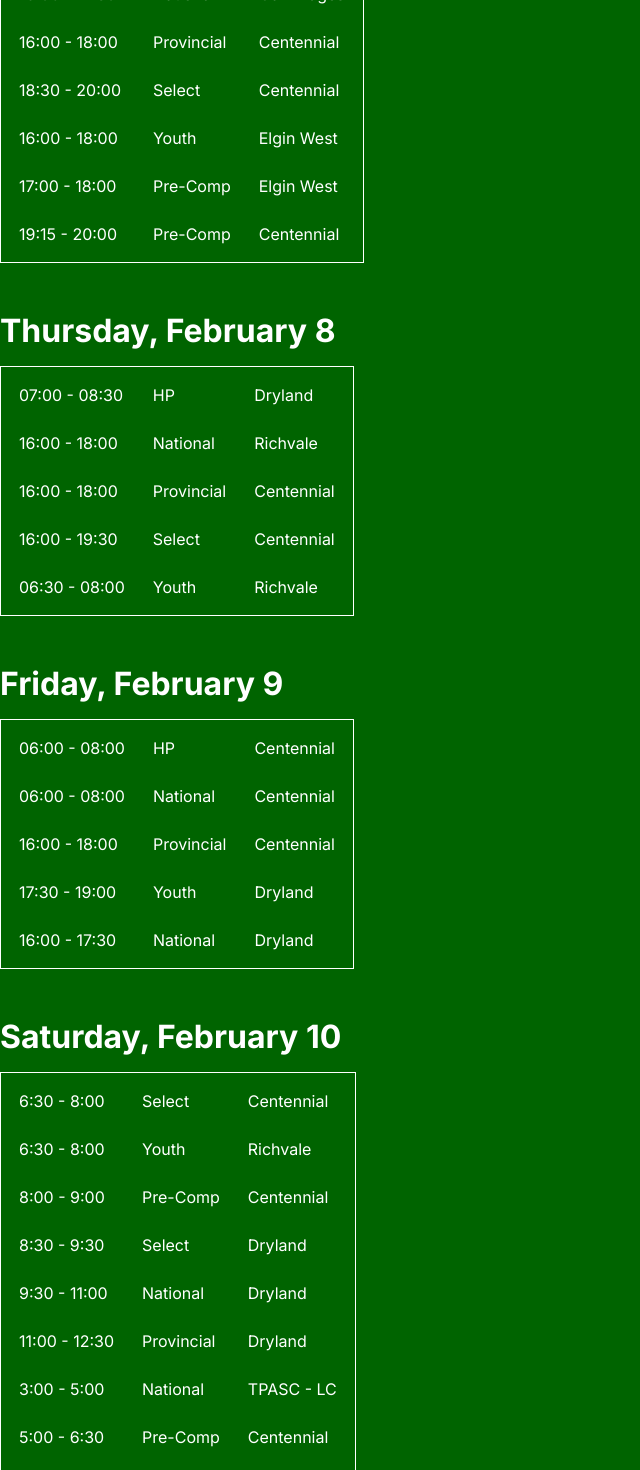
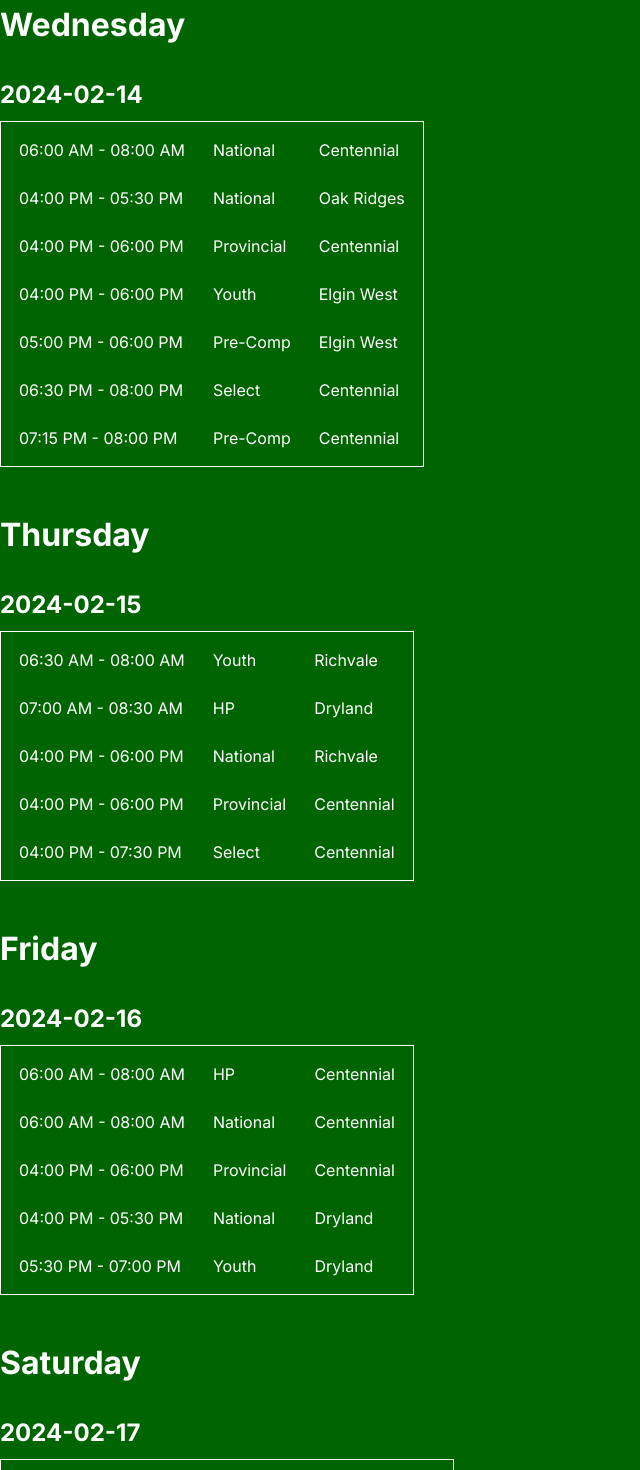
Before and after one commit to sojack/designcloud, a Next.js app: page /schedule in a window 1280 px wide. Shown: the part 940-2410 px from the top of the page, without its empty margins (0-640 px from the left). Built offline with nearby package versions, Linux system fonts and the light colour scheme.

Commit message:
update schedule

```diff
--- a/app/schedule/overwrites.json
+++ b/app/schedule/overwrites.json
@@ -17,5 +17,16 @@
         "endTime": "19:30",
         "location": "Playcenter"
       }
+    },
+    {
+      "comment": "Monday Feb 20 6-7:30 Change to Playcenter",
+      "date": "2024-02-25",
+      "group": "National",
+      "time": "6:00 - 7:30",
+      "change": {
+        "startTime": "18:15",
+        "endTime": "19:30",
+        "location": "Playcenter"
+      }
     }
   ]
--- a/app/schedule/page.js
+++ b/app/schedule/page.js
@@ -7,83 +7,116 @@ import holidaysData from './holiday.json';
 import './schedule.css'
 
 
+// Helper functions
+const formatDate = (date) => {
+  // Adjusted to directly use the local date components
+  const year = date.getFullYear();
+  const month = (date.getMonth() + 1).toString().padStart(2, '0'); // JavaScript months are 0-indexed
+  const day = date.getDate().toString().padStart(2, '0');
+  return `${year}-${month}-${day}`;
+};
+
+const formatTime = (startTime, endTime) => {
+  const start = new Date(`2024-01-01T${startTime}`).toLocaleTimeString([], { hour: '2-digit', minute: '2-digit' });
+  const end = new Date(`2024-01-01T${endTime}`).toLocaleTimeString([], { hour: '2-digit', minute: '2-digit' });
+  return `${start} - ${end}`;
+};
+
+const compareTimes = (a, b) => {
+  return a.startTime.localeCompare(b.startTime);
+};
+
+const Practice = ({ startTime, endTime, group, location, isChange }) => (
+  <tr className={isChange ? 'change' : 'default'}>
+    <td>{formatTime(startTime, endTime)}</td>
+    <td>{group}</td>
+    <td>{location}</td>
+  </tr>
+);
+
 const WeeklyPractices = () => {
-  const [weekSchedule, setWeekSchedule] = useState([]);
+  const [weekOffset, setWeekOffset] = useState(0);
+  const [currentWeek, setCurrentWeek] = useState([]);
 
   useEffect(() => {
-      const getMonday = (d) => {
-          const date = new Date(d);
-          const day = date.getDay(),
-              diff = date.getDate() - day + (day === 0 ? -6 : 1); // adjust when day is Sunday
-          return new Date(date.setDate(diff));
-      };
+    const today = new Date();
+    const firstDayOfWeek = today.getDate() - today.getDay() + 1 + weekOffset * 7; // Adjust to start the week on Monday
+    const monday = new Date(today.setDate(firstDayOfWeek));
 
-      const formatDateAsUTC = (date) => {
-          return new Date(Date.UTC(date.getFullYear(), date.getMonth(), date.getDate()));
-      };
-
-      const monday = getMonday(new Date());
-
-      const weekSchedule = Array.from({ length: 7 }).map((_, i) => {
+    const week = Array.from({ length: 7 }, (_, i) => {
       const day = new Date(monday);
       day.setDate(monday.getDate() + i);
-          const dateString = day.toISOString().split('T')[0];
-          const holiday = holidaysData.find(holiday => holiday.date === dateString);
-
-          if (holiday) {
-              return { day: dateString, isHoliday: true, holidayTitle: holiday.title };
-          }
-
-          const dayOfWeek = day.toLocaleDateString('en-US', { weekday: 'long' });
-          const dailySchedule = scheduleData[dayOfWeek];
-          const overwrites = overwritesData.filter(overwrite => formatDateAsUTC(new Date(overwrite.date)).getTime() === formatDateAsUTC(day).getTime());
-
-          return {
-              day: day.toISOString().split('T')[0], // Ensuring the date string is in YYYY-MM-DD format
-              isHoliday: false,
-              practices: dailySchedule,
-              overwrites: overwrites
-          };
+      return day;
     });
 
-      setWeekSchedule(weekSchedule);
-  }, []);
+    setCurrentWeek(week);
+  }, [weekOffset]);
+
+  const navigateWeek = (direction) => {
+    setWeekOffset(weekOffset + direction);
+  };
 
   return (
     <div>
-          {weekSchedule.map(({ day, isHoliday, holidayTitle, practices, overwrites }, index) => (
+      <div style={{ marginBottom: '20px' }}>
+        <button onClick={() => navigateWeek(-1)}>Previous Week</button>
+        <button onClick={() => navigateWeek(1)} style={{ marginLeft: '10px' }}>Next Week</button>
+      </div>
+      {currentWeek.map((date, index) => {
+        const dayName = date.toLocaleDateString('en-US', { weekday: 'long' });
+        const dateString = formatDate(date);
+        const isHoliday = holidaysData.find(holiday => {
+          // Adjust parsing to handle noon to avoid timezone issues
+          const holidayDate = new Date(holiday.date + 'T12:00:00');
+          return formatDate(holidayDate) === dateString;
+        });
+        let daySchedules = scheduleData.filter(schedule => schedule.day === dayName);
+        const overwrites = overwritesData.filter(overwrite => formatDate(new Date(overwrite.date + 'T12:00:00')) === dateString);
+
+        // Sort practices by start time
+        daySchedules = daySchedules.sort(compareTimes);
+
+        return (
           <div key={index}>
-                  <h1>{new Date(day).toLocaleDateString('en-US', { weekday: 'long', day: 'numeric', month: 'long' })}</h1>
-                  {isHoliday ? (
-                      <p className="holidayTitle">{holidayTitle}</p>
-                  ) : (
+            <h1>{dayName}</h1>
+            <h2>{dateString}</h2>
             <table>
               <tbody>
-                              {practices && practices.map((practice, i) => {
-                                  const overwrite = overwrites.find(o => o.startTime === practice.startTime && !o.cancellation);
-                                  if (overwrite) {
+                {isHoliday && !overwrites.length ? (
+                  <tr className="holidayTitle">
+                    <td colSpan="3">{isHoliday.title}</td>
+                  </tr>
+                ) : (
+                  daySchedules.map((schedule, idx) => {
+                    const overwrite = overwrites.find(o => o.group === schedule.group && o.startTime === schedule.startTime);
+                    if (overwrite && overwrite.cancellation) {
+                      return null;
+                    } else if (overwrite && overwrite.change) {
                       return (
-                                          <tr className="change" key={i}>
-                                              <td>{overwrite.change.startTime} - {overwrite.change.endTime}</td>
-                                              <td>{practice.group}</td>
-                                              <td>{overwrite.change.location}</td>
-                                          </tr>
+                        <Practice
+                          key={idx}
+                          startTime={overwrite.change.startTime}
+                          endTime={overwrite.change.endTime}
+                          group={schedule.group}
+                          location={overwrite.change.location}
+                          isChange={true}
+                        />
                       );
                     }
-
                     return (
-                                      <tr className="default" key={i}>
-                                          <td>{practice.startTime} - {practice.endTime}</td>
-                                          <td>{practice.group}</td>
-                                          <td>{practice.location}</td>
-                                      </tr>
+                      <Practice
+                        key={idx}
+                        {...schedule}
+                        isChange={false}
+                      />
+                    );
+                  })
+                )}
+              </tbody>
+            </table>
+          </div>
         );
       })}
-                          </tbody>
-                      </table>
-                  )}
-              </div>
-          ))}
     </div>
   );
 };
--- a/app/schedule/schedule.json
+++ b/app/schedule/schedule.json
@@ -1,53 +1,39 @@
-{
-    "Monday": [
-        {"startTime": "08:00", "endTime": "09:30", "group": "HP", "location": "MPAC - LC"},
-        {"startTime": "16:00", "endTime": "18:00", "group": "National", "location": "Centennial"},
-        {"startTime": "16:00", "endTime": "18:00", "group": "Provincial", "location": "Oak Ridges"},
-        {"startTime": "18:00", "endTime": "20:00", "group": "Youth", "location": "Centennial"},
-        {"startTime": "18:00", "endTime": "20:00", "group": "Pre-Comp", "location": "Centennial"}
-    ],
-    "Tuesday": [
-        {"startTime": "06:00", "endTime": "07:30", "group": "National", "location": "Dryland"},
-        {"startTime": "16:00", "endTime": "17:30", "group": "National", "location": "Centennial"},
-        {"startTime": "06:30", "endTime": "08:00", "group": "Provincial", "location": "Richvale"},
-        {"startTime": "16:00", "endTime": "17:30", "group": "Provincial", "location": "Dryland"},
-        {"startTime": "17:30", "endTime": "19:00", "group": "Select", "location": "Centennial"},
-        {"startTime": "16:00", "endTime": "18:00", "group": "Youth", "location": "Richvale"}
-    ],
-    "Wednesday": [
-        {"startTime": "06:00", "endTime": "08:00", "group": "National", "location": "Centennial"},
-        {"startTime": "16:00", "endTime": "17:30", "group": "National", "location": "Oak Ridges"},
-        {"startTime": "16:00", "endTime": "18:00", "group": "Provincial", "location": "Centennial"},
-        {"startTime": "18:30", "endTime": "20:00", "group": "Select", "location": "Centennial"},
-        {"startTime": "16:00", "endTime": "18:00", "group": "Youth", "location": "Elgin West"},
-        {"startTime": "17:00", "endTime": "18:00", "group": "Pre-Comp", "location": "Elgin West"},
-        {"startTime": "19:15", "endTime": "20:00", "group": "Pre-Comp", "location": "Centennial"}
-    ],
-    "Thursday": [
-        {"startTime": "07:00", "endTime": "08:30", "group": "HP", "location": "Dryland"},
-        {"startTime": "16:00", "endTime": "18:00", "group": "National", "location": "Richvale"},
-        {"startTime": "16:00", "endTime": "18:00", "group": "Provincial", "location": "Centennial"},
-        {"startTime": "16:00", "endTime": "19:30", "group": "Select", "location": "Centennial"},
-        {"startTime": "06:30", "endTime": "08:00", "group": "Youth", "location": "Richvale"}
-    ],
-    "Friday": [
-        {"startTime": "06:00", "endTime": "08:00", "group": "HP", "location": "Centennial"},
-        {"startTime": "06:00", "endTime": "08:00", "group": "National", "location": "Centennial"},
-        {"startTime": "16:00", "endTime": "18:00", "group": "Provincial", "location": "Centennial"},
-        {"startTime": "17:30", "endTime": "19:00", "group": "Youth", "location": "Dryland"},
-        {"startTime": "16:00", "endTime": "17:30", "group": "National", "location": "Dryland"}
-    ],
-    "Saturday": [
-        {"startTime": "6:30", "endTime": "8:00", "group": "Select", "location": "Centennial"},
-        {"startTime": "6:30", "endTime": "8:00", "group": "Youth", "location": "Richvale"},
-        {"startTime": "8:00", "endTime": "9:00", "group": "Pre-Comp", "location": "Centennial"},
-        {"startTime": "8:30", "endTime": "9:30", "group": "Select", "location": "Dryland"},
-        {"startTime": "9:30", "endTime": "11:00", "group": "National", "location": "Dryland"},
-        {"startTime": "11:00", "endTime": "12:30", "group": "Provincial", "location": "Dryland"},
-        {"startTime": "3:00", "endTime": "5:00", "group": "National", "location": "TPASC - LC"},
-        {"startTime": "5:00", "endTime": "6:30", "group": "Pre-Comp", "location": "Centennial"},
-        {"startTime": "5:00", "endTime": "7:00", "group": "Provincial", "location": "TPASC - LC"}
-      ],
-      "Sunday": [
-      ]
-}
+[
+    {"day":"Monday" ,"startTime": "16:00", "endTime": "18:00", "group": "National", "location": "Centennial"},
+    {"day":"Monday" ,"startTime": "08:00", "endTime": "09:30", "group": "HP", "location": "MPAC - LC"},
+    {"day":"Monday" ,"startTime": "16:00", "endTime": "18:00", "group": "Provincial", "location": "Oak Ridges"},
+    {"day":"Monday" ,"startTime": "18:00", "endTime": "20:00", "group": "Youth", "location": "Centennial"},
+    {"day":"Monday" ,"startTime": "18:00", "endTime": "20:00", "group": "Pre-Comp", "location": "Centennial"},
+    {"day":"Tuesday" ,"startTime": "06:00", "endTime": "07:30", "group": "National", "location": "Dryland"},
+    {"day":"Tuesday" ,"startTime": "16:00", "endTime": "17:30", "group": "National", "location": "Centennial"},
+    {"day":"Tuesday" ,"startTime": "06:30", "endTime": "08:00", "group": "Provincial", "location": "Richvale"},
+    {"day":"Tuesday" ,"startTime": "16:00", "endTime": "17:30", "group": "Provincial", "location": "Dryland"},
+    {"day":"Tuesday" ,"startTime": "17:30", "endTime": "19:00", "group": "Select", "location": "Centennial"},
+    {"day":"Tuesday" ,"startTime": "16:00", "endTime": "18:00", "group": "Youth", "location": "Richvale"},
+    {"day":"Wednesday" ,"startTime": "06:00", "endTime": "08:00", "group": "National", "location": "Centennial"},
+    {"day":"Wednesday" ,"startTime": "16:00", "endTime": "17:30", "group": "National", "location": "Oak Ridges"},
+    {"day":"Wednesday" ,"startTime": "16:00", "endTime": "18:00", "group": "Provincial", "location": "Centennial"},
+    {"day":"Wednesday" ,"startTime": "18:30", "endTime": "20:00", "group": "Select", "location": "Centennial"},
+    {"day":"Wednesday" ,"startTime": "16:00", "endTime": "18:00", "group": "Youth", "location": "Elgin West"},
+    {"day":"Wednesday" ,"startTime": "17:00", "endTime": "18:00", "group": "Pre-Comp", "location": "Elgin West"},
+    {"day":"Wednesday" ,"startTime": "19:15", "endTime": "20:00", "group": "Pre-Comp", "location": "Centennial"},
+    {"day":"Thursday" ,"startTime": "07:00", "endTime": "08:30", "group": "HP", "location": "Dryland"},
+    {"day":"Thursday" ,"startTime": "16:00", "endTime": "18:00", "group": "National", "location": "Richvale"},
+    {"day":"Thursday" ,"startTime": "16:00", "endTime": "18:00", "group": "Provincial", "location": "Centennial"},
+    {"day":"Thursday" ,"startTime": "16:00", "endTime": "19:30", "group": "Select", "location": "Centennial"},
+    {"day":"Thursday" ,"startTime": "06:30", "endTime": "08:00", "group": "Youth", "location": "Richvale"},
+    {"day":"Friday" ,"startTime": "06:00", "endTime": "08:00", "group": "HP", "location": "Centennial"},
+    {"day":"Friday" ,"startTime": "06:00", "endTime": "08:00", "group": "National", "location": "Centennial"},
+    {"day":"Friday" ,"startTime": "16:00", "endTime": "18:00", "group": "Provincial", "location": "Centennial"},
+    {"day":"Friday" ,"startTime": "17:30", "endTime": "19:00", "group": "Youth", "location": "Dryland"},
+    {"day":"Friday" ,"startTime": "16:00", "endTime": "17:30", "group": "National", "location": "Dryland"},
+    {"day":"Saturday" ,"startTime": "6:30", "endTime": "8:00", "group": "Select", "location": "Centennial"},
+    {"day":"Saturday" ,"startTime": "6:30", "endTime": "8:00", "group": "Youth", "location": "Richvale"},
+    {"day":"Saturday" ,"startTime": "8:00", "endTime": "9:00", "group": "Pre-Comp", "location": "Centennial"},
+    {"day":"Saturday" ,"startTime": "8:30", "endTime": "9:30", "group": "Select", "location": "Dryland"},
+    {"day":"Saturday" ,"startTime": "9:30", "endTime": "11:00", "group": "National", "location": "Dryland"},
+    {"day":"Saturday" ,"startTime": "11:00", "endTime": "12:30", "group": "Provincial", "location": "Dryland"},
+    {"day":"Saturday" ,"startTime": "3:00", "endTime": "5:00", "group": "National", "location": "TPASC - LC"},
+    {"day":"Saturday" ,"startTime": "5:00", "endTime": "6:30", "group": "Pre-Comp", "location": "Centennial"},
+    {"day":"Saturday" ,"startTime": "5:00", "endTime": "7:00", "group": "Provincial", "location": "TPASC - LC"}
+]
```
Lines whose indentation alone changed are shown as unchanged.
